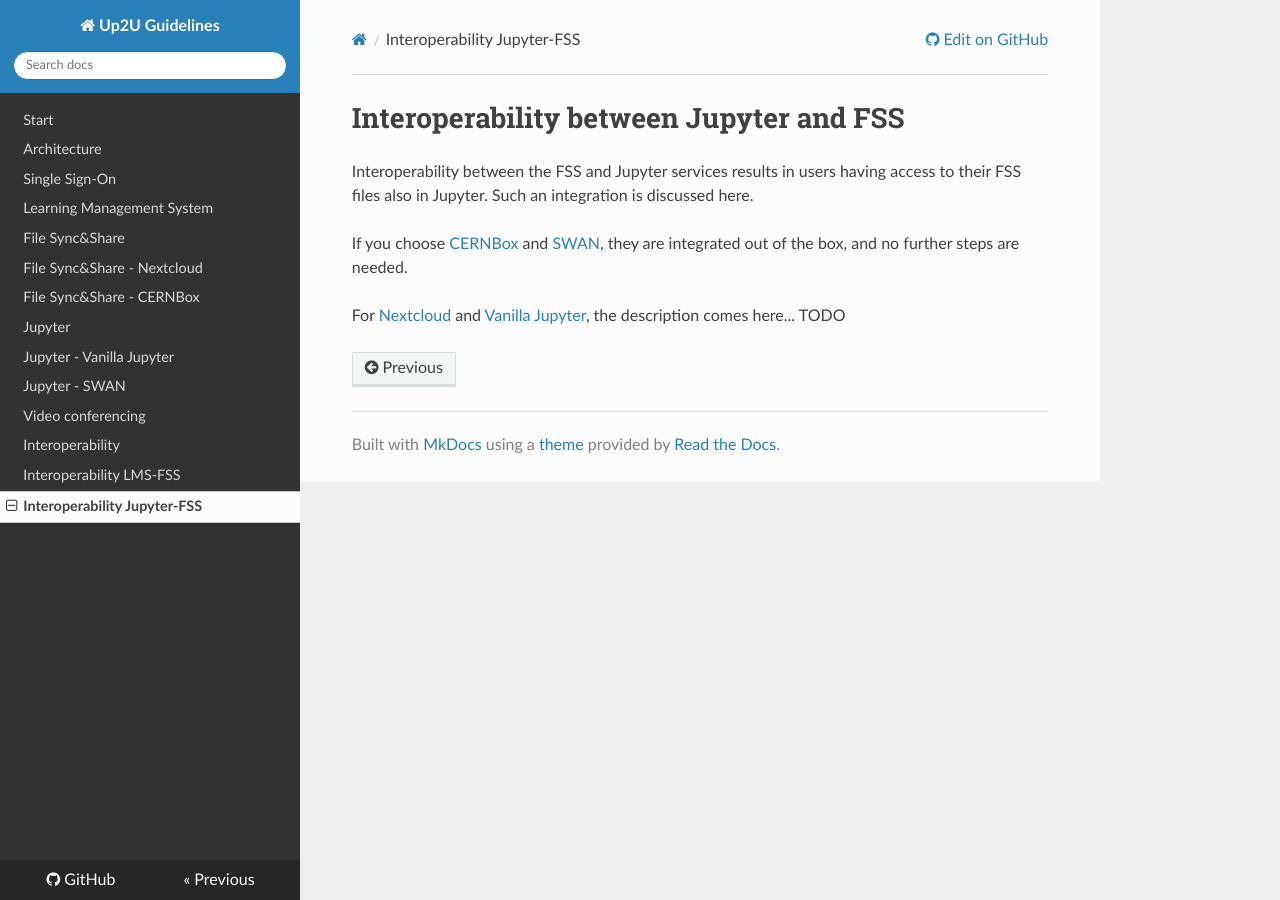
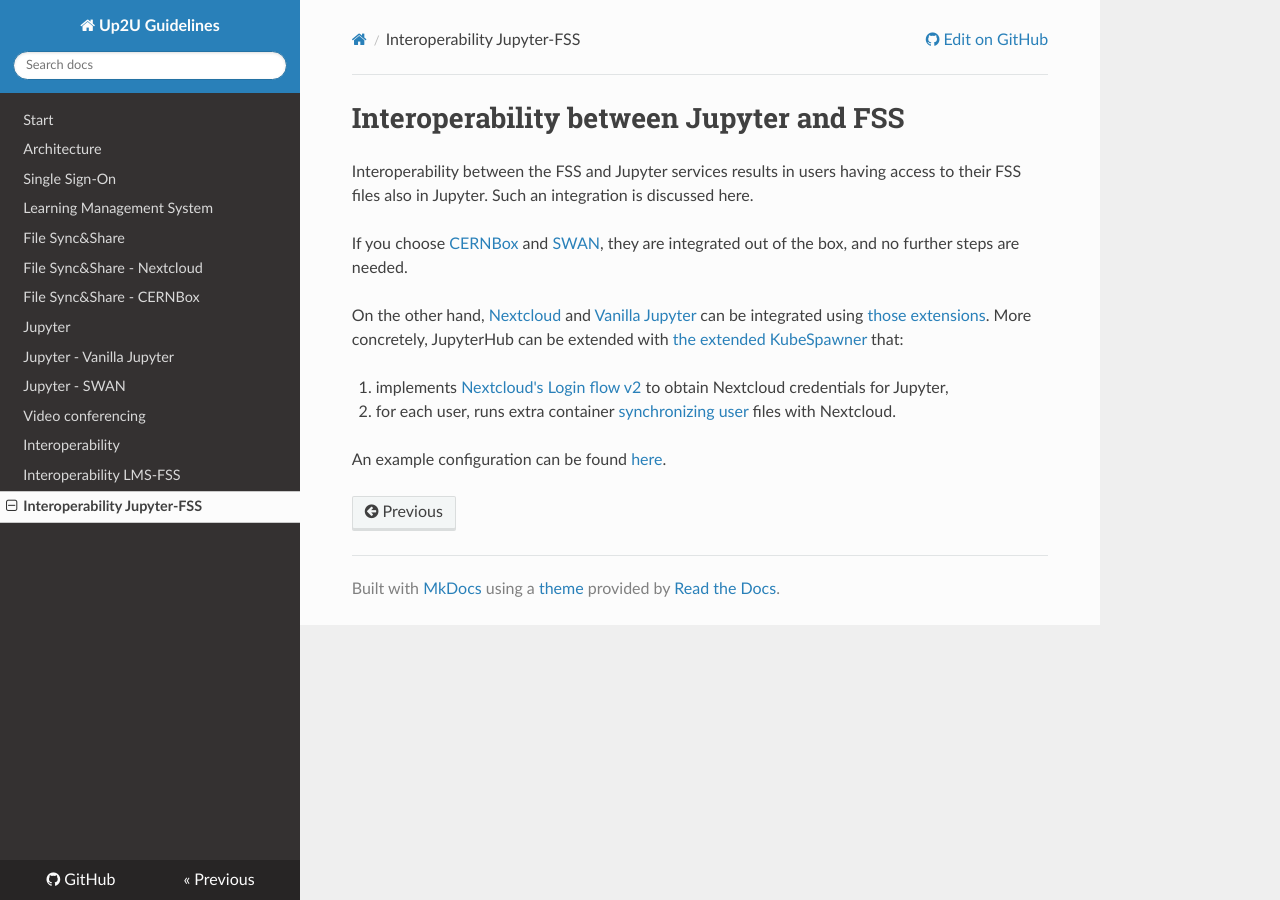
Before and after one commit to up2university/guidelines, an MkDocs documentation site: the page built from docs/interoperability/jupyter_fss.md, in a window 1280 px wide. Built offline with MkDocs 1.6.1, drawn with Linux system fonts in a browser that asks for light colours; nearby versions of some CDN libraries.

Commit message:
fill up some parts

```diff
--- a/docs/interoperability/jupyter_fss.md
+++ b/docs/interoperability/jupyter_fss.md
@@ -7,5 +7,16 @@ Such an integration is discussed here.
 If you choose [CERNBox](../fss_cernbox.md) and [SWAN](../jupyter_swan.md),
 they are integrated out of the box, and no further steps are needed.
 
-For [Nextcloud](../fss_nextcloud.md) and [Vanilla Jupyter](../jupyter_vanilla.md),
-the description comes here... TODO
+On the other hand,
+[Nextcloud](../fss_nextcloud.md) and [Vanilla Jupyter](../jupyter_vanilla.md)
+can be integrated using [those extensions](https://github.com/sciencemesh/filesystem-for-jupyter).
+More concretely, JupyterHub can be extended with
+[the extended KubeSpawner](https://github.com/sciencemesh/filesystem-for-jupyter/tree/master/authorization/login-flow-v2)
+that:
+
+1. implements [Nextcloud's Login flow v2](https://docs.nextcloud.com/server/latest/developer_manual/client_apis/LoginFlow/index.html#login-flow-v2)
+to obtain Nextcloud credentials for Jupyter,
+2. for each user, runs extra container
+[synchronizing user](https://github.com/sciencemesh/filesystem-for-jupyter/tree/master/sync) files with Nextcloud.
+
+An example configuration can be found [here](https://github.com/sciencemesh/filesystem-for-jupyter/tree/master/examples/z2jh-sync).
```
Also changed, not shown: docs/index.md (+5 -0 lines).
